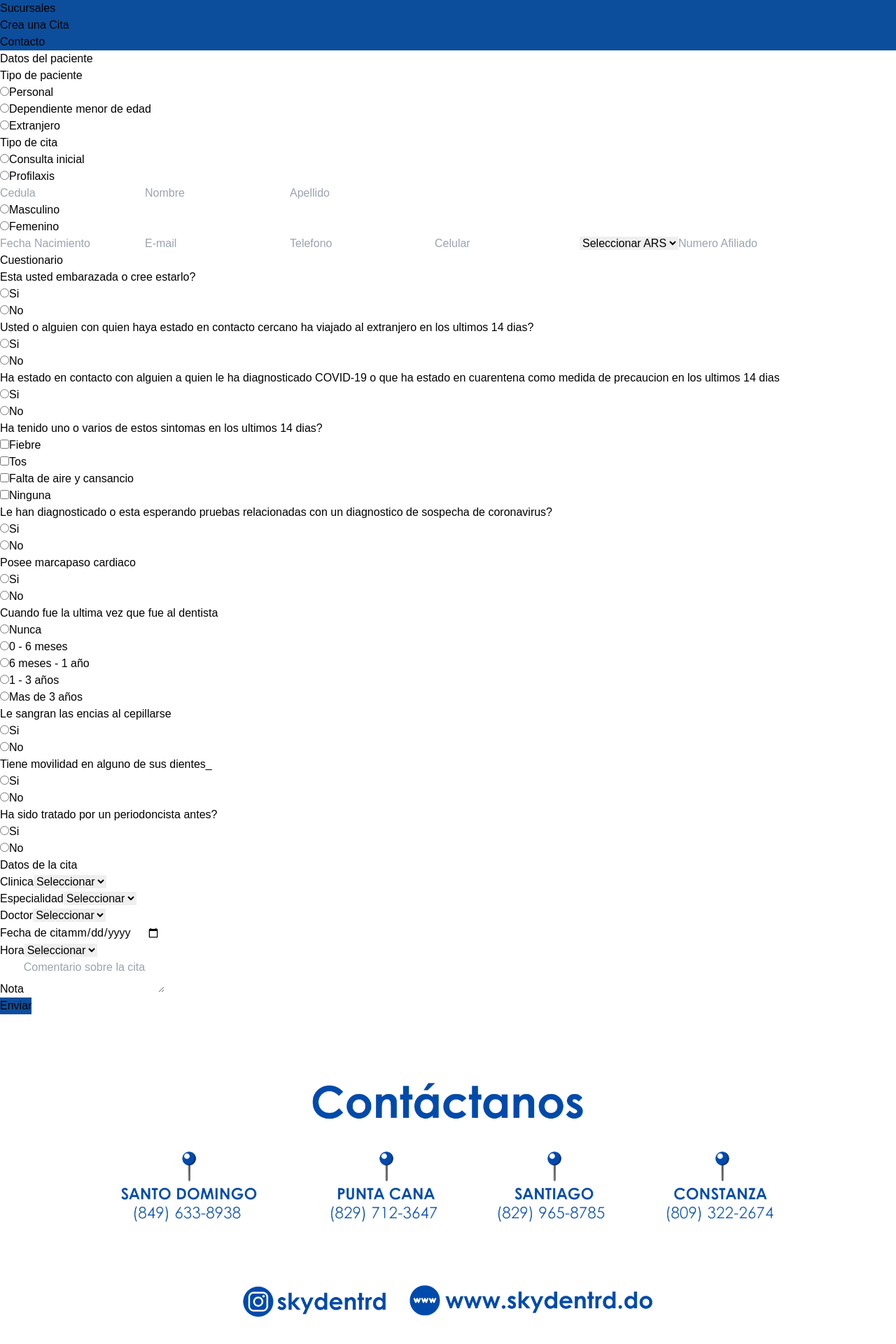
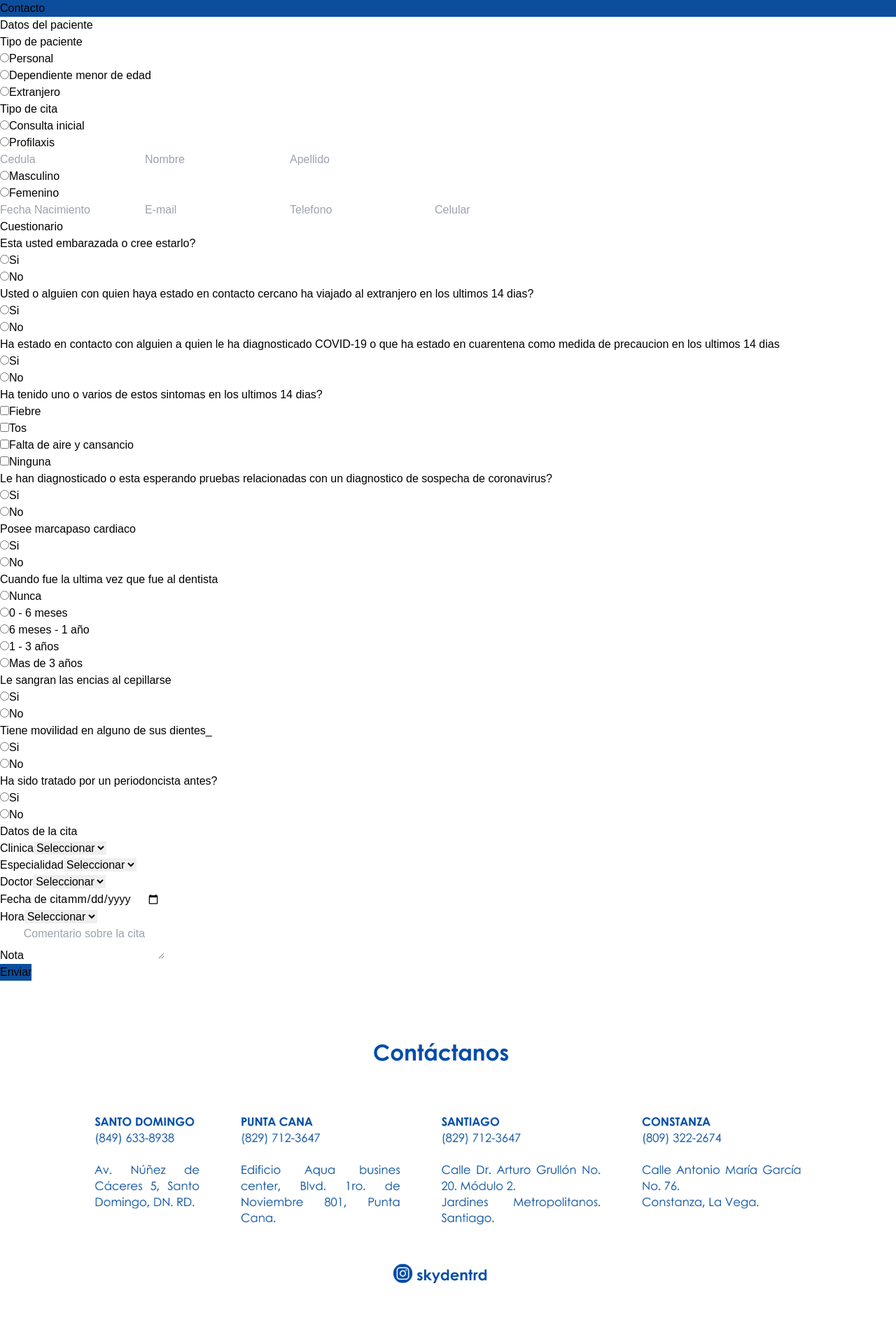
Before and after one commit to emxanuel/sky-dent, a React (Vite) app: page /cita in a window 1280 px wide. Shown: the part 1272-3192 px from the top of the page at 70% size. After the commit the page ends 3153 px from the top, so only its background shows below. Built offline with nearby package versions, Linux system fonts and the light colour scheme; a web font is replaced by a local one.

Commit message:
remove offices and change some photos

```diff
--- a/src/components/Footer.tsx
+++ b/src/components/Footer.tsx
@@ -1,9 +1,9 @@
-import img from '../assets/FIRMA CONTACTOS.webp'
+import img from '../assets/CONTACTOS.webp'
 
 const Footer = () => {
     return (
         <div className='flex justify-center' id='contact'>
-            <img className={`${window.location.pathname === '/cita'? 'md:w-10/12 w-full' : 'w-full'} aspect-5/2`} src={img} alt="" />
+            <img className={`${window.location.pathname === '/cita'? 'md:w-10/12 w-full' : 'w-full'} aspect-40/15`} src={img} alt="" />
         </div>
     )
 }
--- a/src/components/Form.tsx
+++ b/src/components/Form.tsx
@@ -151,10 +151,6 @@ const Form = () => {
                         <input onChange={handleInputChange} className="border p-2" type="text" placeholder="E-mail" name="email"/>
                         <input onChange={handleInputChange} className="border p-2" type="text" placeholder="Telefono" name="phone"/>
                         <input onChange={handleInputChange} className="border p-2" type="text" placeholder="Celular" name="cellPhone"/>
-                        <select className="border p-2" name="ars">
-                            <option value="">Seleccionar ARS</option>
-                        </select>
-                        <input onChange={handleInputChange} className="border p-2" type="text" placeholder="Numero Afiliado" name="affiliateNumber"/>
                     </div>
                 </div>
             </div>
--- a/src/components/Navbar.tsx
+++ b/src/components/Navbar.tsx
@@ -19,7 +19,6 @@ const Navbar = () => {
                 <ul className="hidden md:flex gap-10 text-sm lg:text-lg">
                     <li className="duration-300 hover:scale-110 "><button onClick={() => scrollElement('home', navigate)}>Inicio</button></li>
                     <li className="duration-300 hover:scale-110 "><button onClick={() => scrollElement('about', navigate)}>Quienes Somos</button></li>
-                    <li className="duration-300 hover:scale-110 "><button onClick={() => scrollElement('offices', navigate)}>Sucursales</button></li>
                     <li className="duration-300 hover:scale-110 "><Link to="/cita" onClick={scrollZero}>Crea una Cita</Link></li>
                     <li className="duration-300 hover:scale-110 "><button onClick={() => scrollElement('contact', navigate)}>Contacto</button></li>
                 </ul>
--- a/src/components/NavbarMenu.tsx
+++ b/src/components/NavbarMenu.tsx
@@ -8,7 +8,6 @@ const NavbarMenu = () => {
         <ul className="flex -mt-96 duration-300 flex-col fixed w-full text-white z-10 bgBlue items-center" id='menu'>
             <li className="duration-300 hover:scale-110 "><button onClick={() => scrollElement('home', navigate)}>Inicio</button></li>
             <li className="duration-300 hover:scale-110 "><button onClick={() => scrollElement('about', navigate)}>Quienes Somos</button></li>
-            <li className="duration-300 hover:scale-110 "><button onClick={() => scrollElement('offices', navigate)}>Sucursales</button></li>
             <li className="duration-300 hover:scale-110 "><Link to="/cita" onClick={scrollZero}>Crea una Cita</Link></li>
             <li className="duration-300 hover:scale-110 "><button onClick={() => scrollElement('contact', navigate)}>Contacto</button></li>
         </ul>
--- a/src/index.css
+++ b/src/index.css
@@ -26,6 +26,10 @@
   aspect-ratio: 16/6;
 }
 
+.aspect-40\/15{
+  aspect-ratio: 40/15;
+}
+
 .tinyText{
   font-size: 0.5rem;
 }
@@ -37,3 +41,13 @@ html{
 .aspect-16\/2{
   aspect-ratio: 16/2;
 }
+
+.bottom-1\.26{
+  bottom: 1.26vw;
+}
+
+.button-invisible{
+  width: 9.2vw;
+  height: 2.2vw;
+  border-radius: 10vw;
+}
--- a/src/pages/Home.tsx
+++ b/src/pages/Home.tsx
@@ -1,8 +1,7 @@
-import Slide from "../components/Slide"
 import img1 from '../assets/SKYCASH.webp'
 import video from '../assets/VIDEO.mp4'
-import Offices from "../components/Offices"
 import Services from "../components/Services"
+import Slide from "../components/Slide"
 import Videos from "../components/Videos"
 
 const Home = () => {
@@ -28,9 +27,11 @@ const Home = () => {
                     entrega disponemos cada día.
                 </p>
             </div>
-            <img className="w-full aspect-16/2" src={img1} alt="" />
+            <div className="relative flex flex-col items-center">
+                <img className="w-full aspect-16/2" src={img1} alt="" />
+                <a href="https://wa.me/8496338938" target="_blank" className={`absolute button-invisible bottom-1.26 hover:shadow-md hover:shadow-blue-500 duration-300 cursor-pointer`}></a>
+            </div>
             <Services />
-            <Offices />
             <video src={video} autoPlay loop muted controls className="w-full" />
             <Videos />
         </div>
```
Also changed, not shown: src/assets/CONTACTOS.webp (added).
